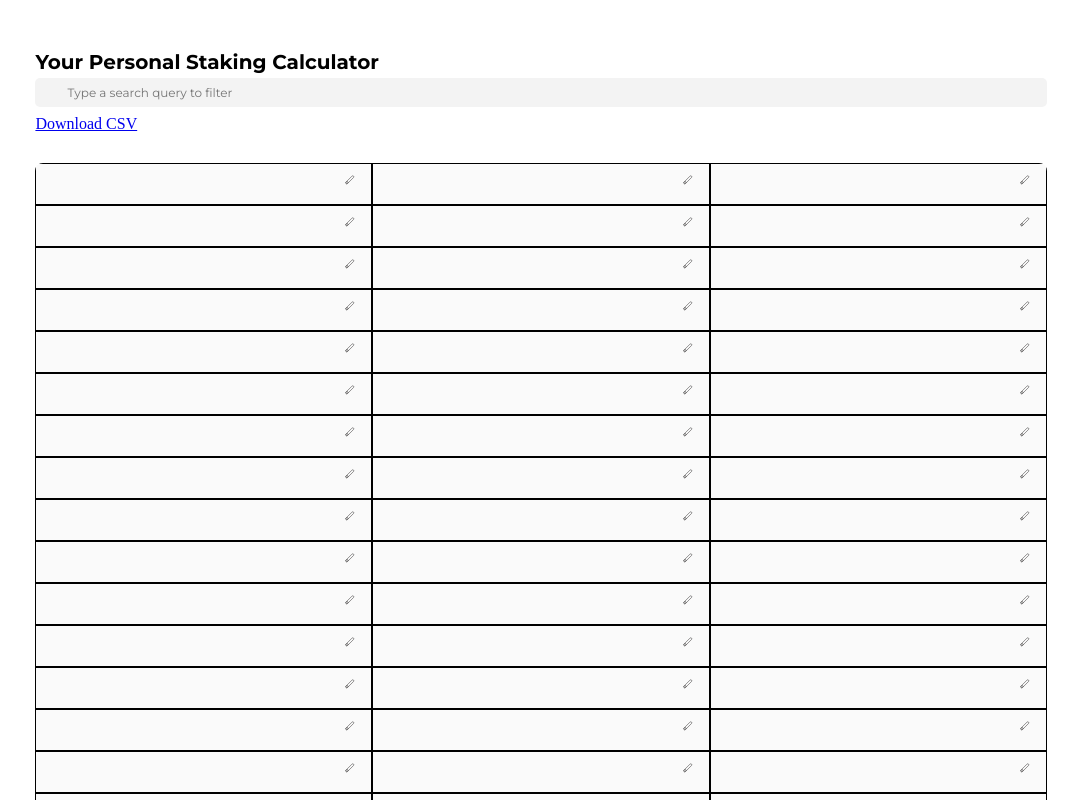
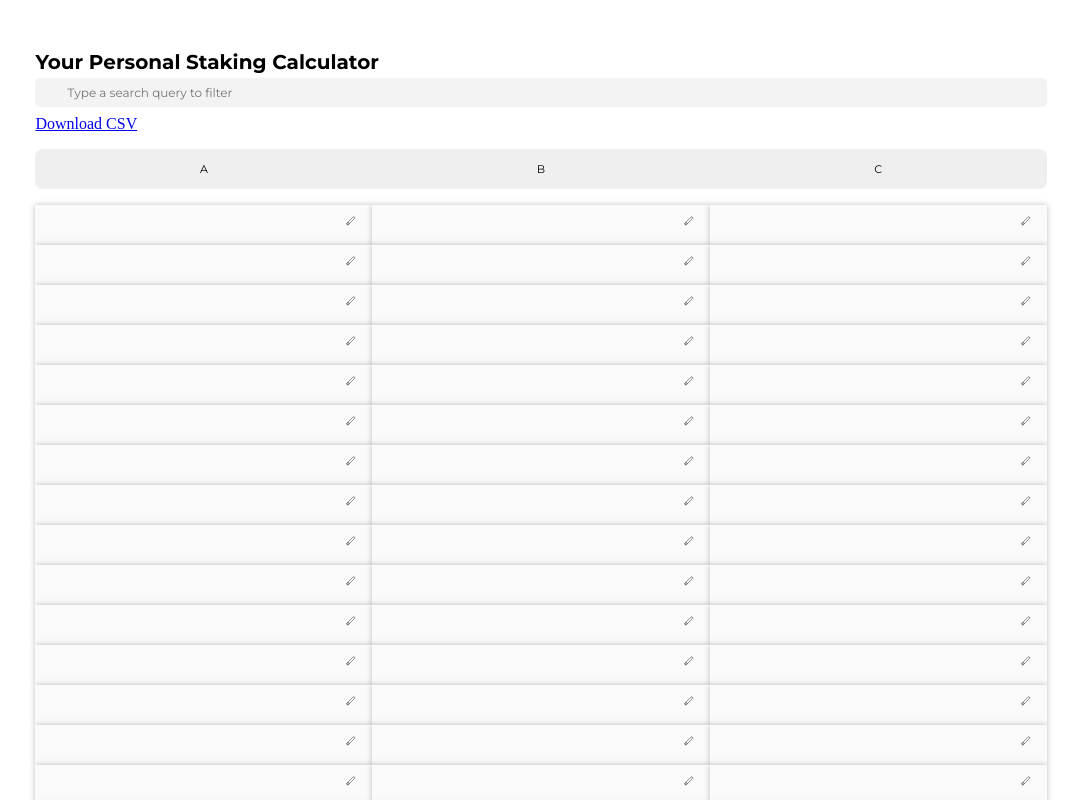
Before and after one commit to iMustafa/spread-sheet, a Next.js app: page / in a window 1280 px wide. Shown: the top 800 px of the page, without its empty margins (99-1180 px from the left). Built offline with nearby package versions, Linux system fonts and the light colour scheme.

Commit message:
State Styles

```diff
--- a/src/components/SpreadSheet/SpreadSheetField.tsx
+++ b/src/components/SpreadSheet/SpreadSheetField.tsx
@@ -1,4 +1,4 @@
-import React, { useEffect, useState } from 'react'
+import React, { useEffect, useState, useMemo } from 'react'
 import { Flex, Text, UnStyledInput, UnStyledButton } from '@/design-system'
 import { useSpreadSheetContext } from '@/context'
 import { EditIcon } from '@/icons'
@@ -12,6 +12,15 @@ export const SpreadSheetField = React.memo(({ field }: Props) => {
   const { row, column } = field
   const [value, setValue] = useState(field.value)
   const [isEditing, setIsEditting] = useState(false)
+  const backgroundColor = useMemo(() => {
+    if (field.hasError)
+      return 'bg/error'
+    else if (isEditing)
+      return 'bg/container-moderate'
+    else
+      return 'bg/container-minor'
+  }, [isEditing])
+
   const {
     initialzed,
     handleUpdateField,
@@ -37,13 +46,13 @@ export const SpreadSheetField = React.memo(({ field }: Props) => {
   return (
     <Flex
       minWidth='100px'
-      bg='bg/action-minor'
-      border='1px solid #000'
+      bg={backgroundColor}
       justifyContent='center'
       alignItems='center'
       height={40}
       position='relative'
       data-testid={`spreadsheet-field-${field.id}`}
+      boxShadow='border/on-focus'
     >
 
       {
--- a/src/components/SpreadSheet/SpreadSheetView.tsx
+++ b/src/components/SpreadSheet/SpreadSheetView.tsx
@@ -8,6 +8,7 @@ export const SpreadSheetView = () => {
   const ref = useRef<HTMLDivElement>(null)
   const {
     sheet,
+    headers,
     canAddMore,
     handleAddMoreRows,
   } = useSpreadSheetContext()
@@ -51,11 +52,30 @@ export const SpreadSheetView = () => {
       </Box>
 
       <Grid
-        mt={30}
-        width='100%'
+        my={3}
         borderRadius={8}
-        overflow='hidden'
-        gridTemplateColumns='repeat(3, minmax(100px, 1fr))'
+        bg='bg/container-major'
+        gridTemplateColumns={`repeat(${headers.length}, minmax(100px, 1fr))`}
+      >
+        {
+          headers.map((header) => (
+            <Flex
+              key={header}
+              justifyContent='center'
+              alignItems='center'
+              height={40}
+            >
+              <Text variation='label-minor' textAlign='center'>
+                {header}
+              </Text>
+            </Flex>
+          ))
+        }
+      </Grid>
+
+      <Grid
+        borderRadius={8}
+        gridTemplateColumns={`repeat(${headers.length}, minmax(100px, 1fr))`}
       >
         {
           sheet?.map((_row, rowIndex) => (
--- a/src/context/SpreadSheetContext/SpreadSheetContext.tsx
+++ b/src/context/SpreadSheetContext/SpreadSheetContext.tsx
@@ -1,4 +1,4 @@
-import React, { useContext, createContext, useState } from "react"
+import React, { useContext, createContext, useState, useMemo } from "react"
 import { useSetState } from "react-use"
 import { SpreadSheetFieldState, SpreadSheetType } from '@/types/sheet.types'
 import { MathParser, parseReferenceToRowAndColumn, parseRowAndColumnToReference } from "@/utils"
@@ -8,6 +8,7 @@ interface SpreadSheetStateValue {
   canAddMore: boolean
   lastEditField: { column: number, row: number, maxRow: number }
   initialzed: boolean
+  headers: string[]
   handleUpdateDependants: (id: string) => void
   handleUpdateField: (row: number, column: number, value: string) => void
   handleAddMoreRows: (n: number) => void
@@ -45,6 +46,12 @@ export const SpreadSheetStateProvider = ({ children }: Props) => {
   // { [reference: string]: Set<id: row-column> }
   const [dependancysMap, setDependancysMap] = useSetState<Record<string, Set<string>>>({})
   const [sheet, setSheet] = useState<SpreadSheetType>(GENERATE_DUMMY_FIELDS(ADDING_MORE_ROWS_THRESHOLD_DIVISOR, 3))
+  const headers = useMemo<string[]>(() => {
+    const alphabets: string[] = []
+    for (let i = 0; i < sheet[0].length; i++)
+      alphabets.push(String.fromCharCode(65 + i))
+    return alphabets
+  }, [sheet[0].length])
 
   const handleUpdateDepenciesMap = (reference: string, dependencies?: string[]) => {
     if (!dependencies) return
@@ -89,7 +96,6 @@ export const SpreadSheetStateProvider = ({ children }: Props) => {
         hasFormula = true
       } else {
         display = +value ? parseFloat(value).toString() : value
-        console.log('>> SETTING DISPLAY', display)
       }
 
       // Prevent save on initial load
@@ -151,6 +157,7 @@ export const SpreadSheetStateProvider = ({ children }: Props) => {
 
   const stateValue = {
     sheet,
+    headers,
     canAddMore,
     lastEditField,
     initialzed,
--- a/src/design-system/Form/TextInput.tsx
+++ b/src/design-system/Form/TextInput.tsx
@@ -41,6 +41,6 @@ export const Input = styled(UnStyledInput)`
   border-radius: 5px;
   padding: 7px 32px;
   border: none;
-  background-color: ${bgColorPalette['bg/action-moderate']};
+  background-color: ${bgColorPalette['bg/container-moderate']};
   ${() => Typography['input'] as any}
 `
--- a/src/design-system/Theme/bgColorPalette.ts
+++ b/src/design-system/Theme/bgColorPalette.ts
@@ -2,7 +2,8 @@ import { palette } from './palette'
 
 export const bgColorPalette = {
   'bg/container': palette['white-100'],
-  'bg/action-minor': palette['gray-100'],
-  'bg/action-moderate': palette['gray-300'],
-  'bg/action-major': palette['gray-500'],
+  'bg/container-minor': palette['gray-100'],
+  'bg/container-moderate': palette['gray-300'],
+  'bg/container-major': palette['gray-500'],
+  'bg/error': palette['red-100'],
 }
--- a/src/design-system/Theme/borderPalette.ts
+++ b/src/design-system/Theme/borderPalette.ts
@@ -1,5 +1,5 @@
 import { palette } from "./palette"
 
 export const borderPalette = {
-
+  'border/on-focus': `0px 0px 6px 0px ${palette['black-25']}`
 }
--- a/src/design-system/Theme/palette.ts
+++ b/src/design-system/Theme/palette.ts
@@ -1,8 +1,10 @@
 export const palette = {
-  'white-100': '#FFFFFF',
-  'black-100': '#000000',
-  'gray-100': '#FAFAFA',
-  'gray-300': '#F3F3F3',
-  'gray-500': '#EFEFEF',
-  'blue-100': '#0000FF'
+  'white-100': 'rgba(255, 255, 255, 1)',
+  'black-25': 'rgba(0, 0, 0, 0.25)',
+  'black-100': 'rgba(0, 0, 0, 1)',
+  'gray-100': 'rgba(250, 250, 250, 1)',
+  'gray-300': 'rgba(243, 243, 243, 1)',
+  'gray-500': 'rgba(239, 239, 239, 1)',
+  'blue-100': 'rgba(0, 0, 255, 1)',
+  'red-100': 'rgba(175, 52, 52, 1)'
 }
--- a/src/hooks/useWatchAndUpdateSheet/useWatchAndUpdateSheet.tsx
+++ b/src/hooks/useWatchAndUpdateSheet/useWatchAndUpdateSheet.tsx
@@ -5,19 +5,12 @@ import { SheetStatus, SheetUpdateStatusTimeout } from '@/types'
 import { useSpreadSheetContext } from '@/context'
 
 export const useWatchAndUpdateSheet = () => {
-  const { sheet, lastEditField, initialzed } = useSpreadSheetContext()
+  const { sheet, headers, lastEditField, initialzed } = useSpreadSheetContext()
 
   const timemout = useRef<NodeJS.Timeout | null>()
   const [canSaveAgain, setCanSaveAgain] = useState(true)
   const [wasUpdatedWhileSaving, setWasUpdatedWhileSaving] = useState(false)
   const [activeSheetProcess, setActiveSheetProcess] = useState<SheetUpdateStatusTimeout>({} as SheetUpdateStatusTimeout)
-
-  const headers = useMemo<string[]>(() => {
-    const alphabets: string[] = []
-    for (let i = 0; i < sheet[0].length; i++)
-      alphabets.push(String.fromCharCode(65 + i))
-    return alphabets
-  }, [sheet[0].length])
 
   const updateSheet = useUpdateSheet({
     retry: true,
```
